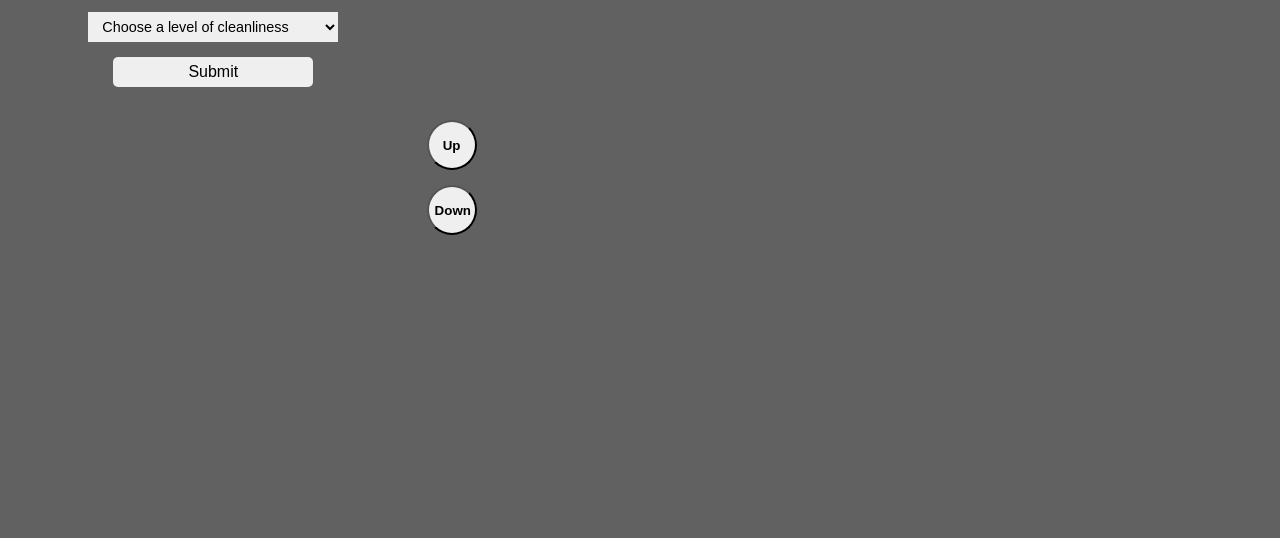
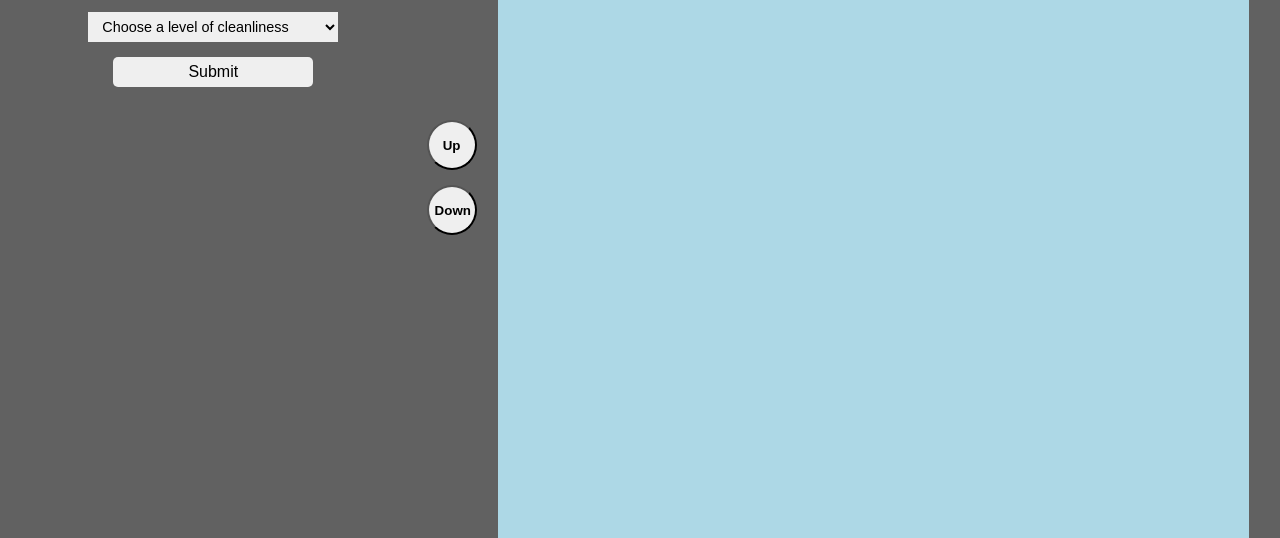
Before and after one commit to tlgreg86/garage-bin, a website: page public/index.html in a window 1280 px wide. Shown: the part 266-804 px from the top of the page. Drawn offline with nearby package versions, Linux system fonts and the light colour scheme.

Commit message:
Add styling for list wrapper

```diff
--- a/public/styles.css
+++ b/public/styles.css
@@ -155,3 +155,17 @@ h1.garage-door-header {
     -webkit-transform:  translate(0px,-700px);
   }
 }
+
+/* List wrapper styling */
+
+.list-wrapper {
+  padding: 10px;
+  display: flex;
+  flex-wrap: wrap;
+  height: 73%;
+  width: 58.7%;
+  position: absolute;
+  background-color: lightblue;
+  top: 220px;
+  right: 31px;
+}
```
